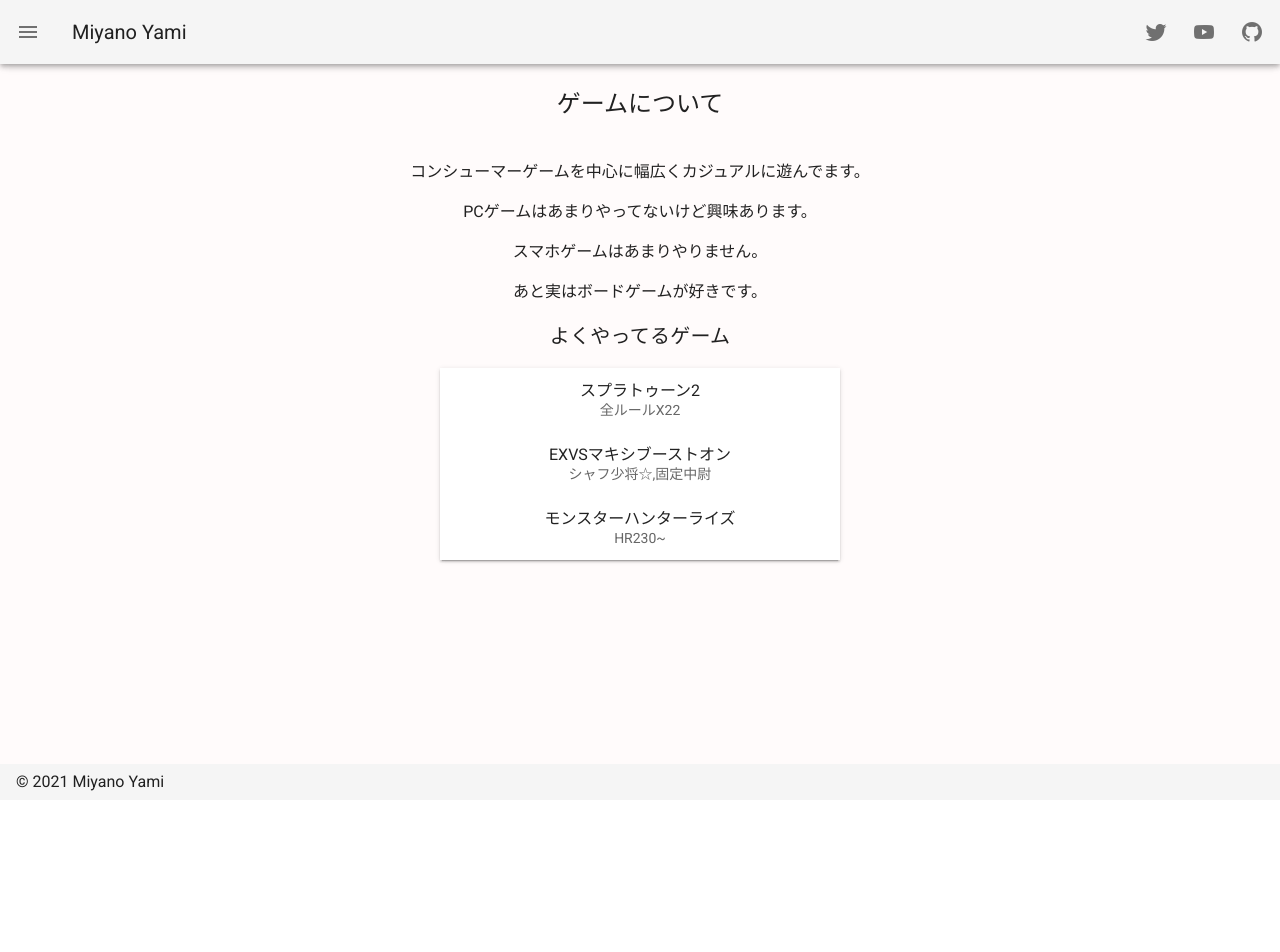
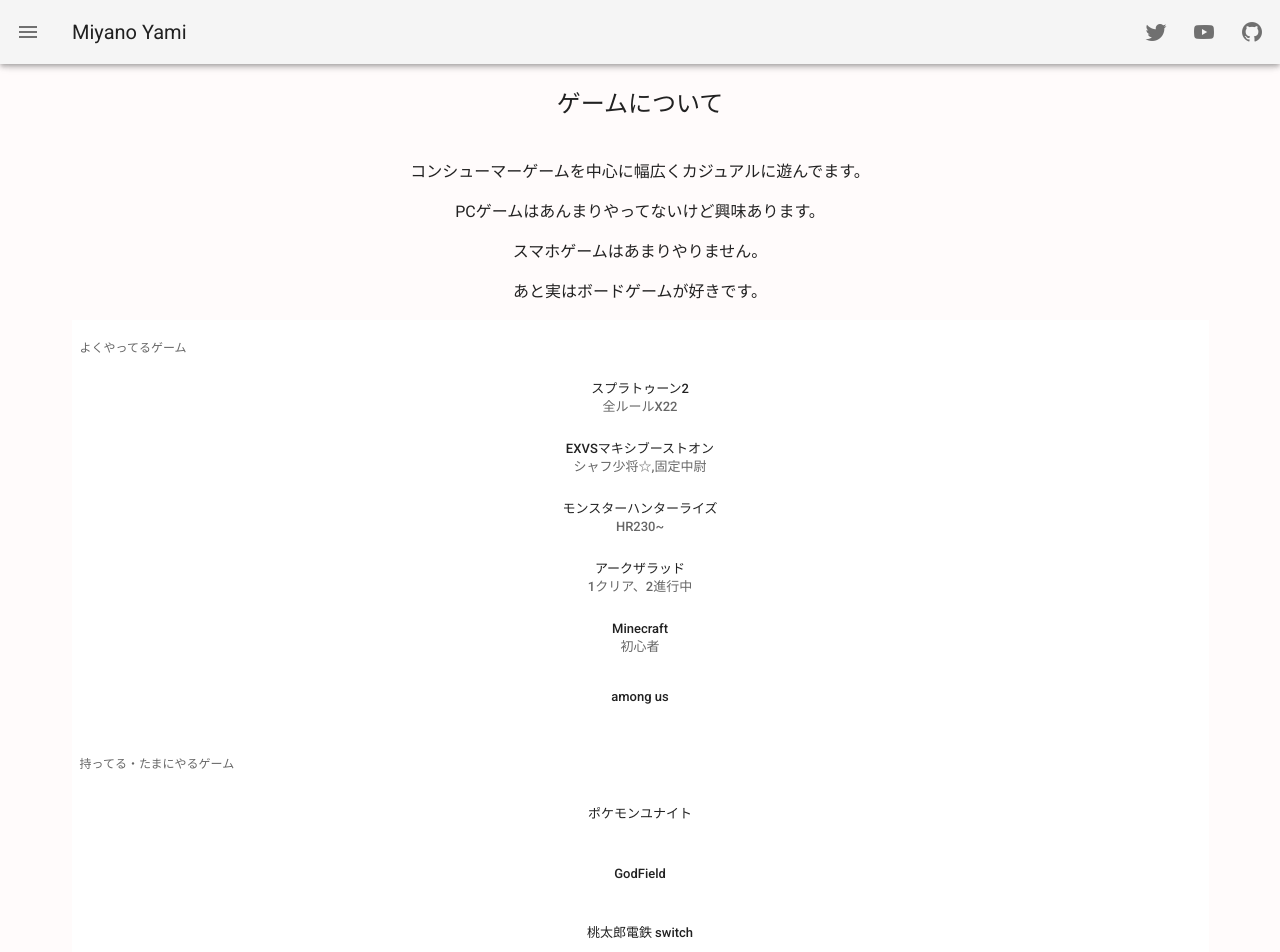
Before and after one commit to miyanoyami/yamihouse, a Nuxt app: page /game in a window 1280 px wide. Shown: the top 952 px of the page. Before the commit the page ends 800 px from the top, so only its background shows below. Built offline with nearby package versions, Linux system fonts and the light colour scheme.

Commit message:
chore: game list

```diff
--- a/pages/game.vue
+++ b/pages/game.vue
@@ -2,26 +2,19 @@
   <v-container>
     <v-row>
       <v-col class="text-center">
-        <p class="text-h5">
-          ゲームについて
-        </p>
+        <p class="text-h5">ゲームについて</p>
       </v-col>
     </v-row>
     <v-row>
       <v-col class="text-center">
         <p>コンシューマーゲームを中心に幅広くカジュアルに遊んでます。</p>
-        <p>
-          PCゲームはあまりやってないけど興味あります。
-        </p>
-        <p>
-          スマホゲームはあまりやりません。
-        </p>
+        <p>PCゲームはあんまりやってないけど興味あります。</p>
+        <p>スマホゲームはあまりやりません。</p>
         <p>あと実はボードゲームが好きです。</p>
 
-        <p class="text-h6">
-          よくやってるゲーム
-        </p>
-        <v-card class="mx-auto" max-width="400" tile>
+        <v-list dense>
+          <v-subheader>よくやってるゲーム</v-subheader>
+          <v-list-item-group>
             <v-list-item two-line>
               <v-list-item-content>
                 <v-list-item-title>スプラトゥーン2</v-list-item-title>
@@ -40,7 +33,54 @@
                 <v-list-item-subtitle>HR230~</v-list-item-subtitle>
               </v-list-item-content>
             </v-list-item>
-        </v-card>
+            <v-list-item two-line>
+              <v-list-item-content>
+                <v-list-item-title>アークザラッド</v-list-item-title>
+                <v-list-item-subtitle>1クリア、2進行中</v-list-item-subtitle>
+              </v-list-item-content>
+            </v-list-item>
+            <v-list-item two-line>
+              <v-list-item-content>
+                <v-list-item-title>Minecraft</v-list-item-title>
+                <v-list-item-subtitle>初心者</v-list-item-subtitle>
+              </v-list-item-content>
+            </v-list-item>
+            <v-list-item two-line>
+              <v-list-item-content>
+                <v-list-item-title>among us</v-list-item-title>
+                <v-list-item-subtitle></v-list-item-subtitle>
+              </v-list-item-content>
+            </v-list-item>
+          </v-list-item-group>
+        </v-list>
+
+        <v-list dense>
+          <v-subheader class="text-center">持ってる・たまにやるゲーム</v-subheader>
+          <v-list-item-group>
+            <v-list-item two-line>
+              <v-list-item-content>
+                <v-list-item-title>ポケモンユナイト</v-list-item-title>
+              </v-list-item-content>
+            </v-list-item>
+            <v-list-item two-line>
+              <v-list-item-content>
+                <v-list-item-title>GodField</v-list-item-title>
+              </v-list-item-content>
+            </v-list-item>
+            <v-list-item two-line>
+              <v-list-item-content>
+                <v-list-item-title>桃太郎電鉄 switch</v-list-item-title>
+                <v-list-item-subtitle></v-list-item-subtitle>
+              </v-list-item-content>
+            </v-list-item>
+            <v-list-item two-line>
+              <v-list-item-content>
+                <v-list-item-title>ボンバーマンRオンライン</v-list-item-title>
+                <v-list-item-subtitle></v-list-item-subtitle>
+              </v-list-item-content>
+            </v-list-item>
+          </v-list-item-group>
+        </v-list>
 
         <footer></footer>
       </v-col>
```
Lines whose indentation alone changed are shown as unchanged.
